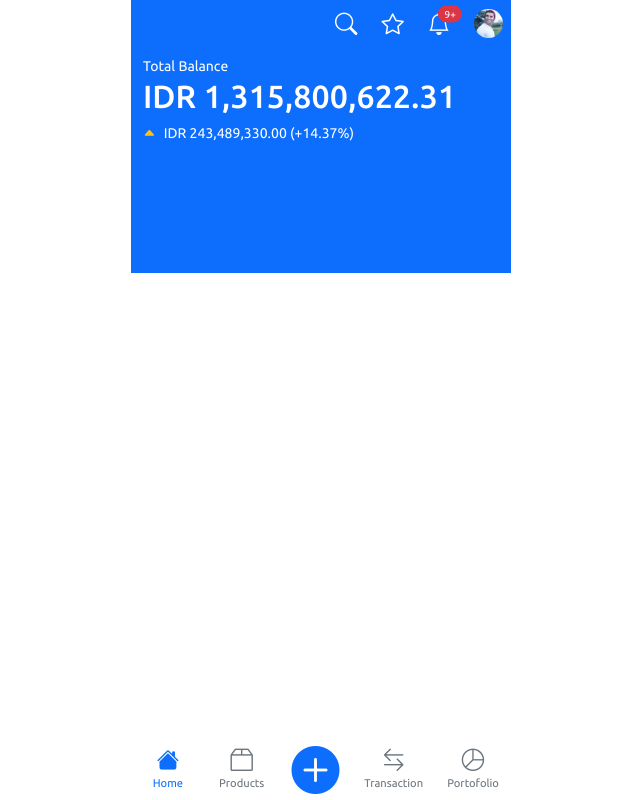
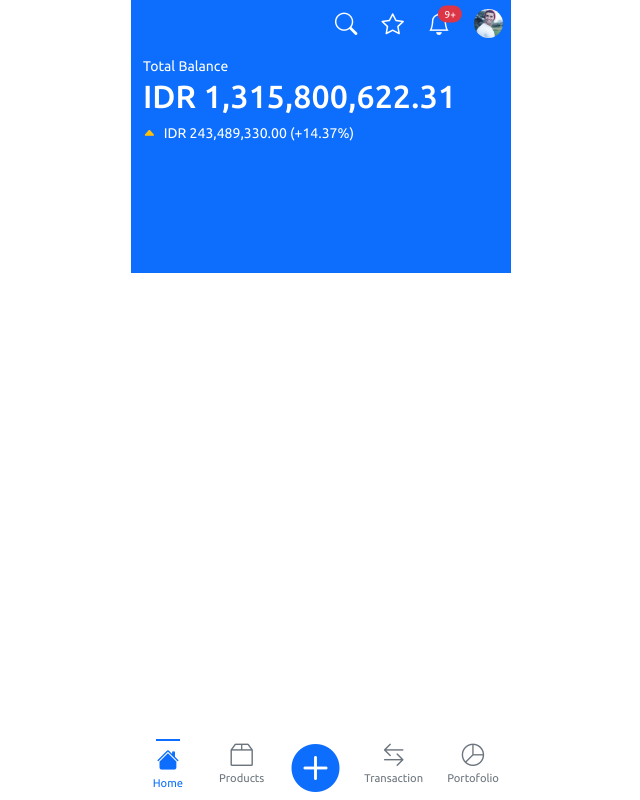
Before and after one commit to ncip48/react-finance-app, a React (Create React App) app: page /home in a window 1280 px wide. Shown: the whole page, without its empty margins (319-959 px from the left). Built offline with nearby package versions, Linux system fonts and the light colour scheme.

Commit message:
bottom navbar

```diff
--- a/src/components/bottomNavigation/index.js
+++ b/src/components/bottomNavigation/index.js
@@ -2,6 +2,7 @@ import React from "react";
 import Icon from "../icon";
 import { useNavigate } from "react-router-dom";
 import Container from "../container";
+import Spacer from "../spacer";
 
 export default function BottomNavigation({ items, active, navigation }) {
   const navigate = useNavigate();
@@ -23,6 +24,17 @@ export default function BottomNavigation({ items, active, navigation }) {
                 height: center === index ? "inherit" : "fit-content",
               }}
             >
+              {center !== index && active === item.name && (
+                <Spacer
+                  height={2}
+                  bg="primary"
+                  style={{
+                    marginTop: -5,
+                    position: "absoulte",
+                    marginBottom: 8,
+                  }}
+                />
+              )}
               <div className="d-flex flex-column align-items-center">
                 <Icon
                   name={active === item.name ? `${item.icon}-fill` : item.icon}
--- a/src/components/spacer/index.js
+++ b/src/components/spacer/index.js
@@ -1,13 +1,15 @@
 import React from "react";
 import Container from "../container";
 
-export default function Spacer({ height, bg }) {
+export default function Spacer({ height, bg, style }) {
   return (
+    <div style={style}>
       <Container centerX bg={bg}>
         <div
           className="bg-primary w-100"
           style={{ height, marginBottom: 0 }}
         ></div>
       </Container>
+    </div>
   );
 }
```
Lines whose indentation alone changed are shown as unchanged.
